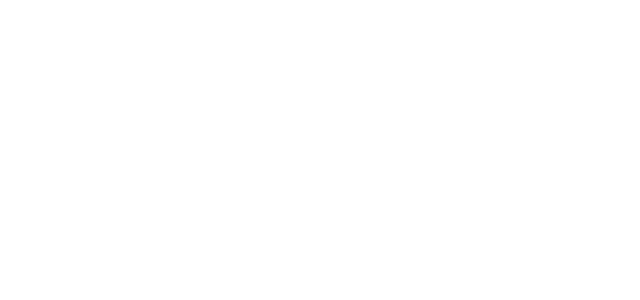
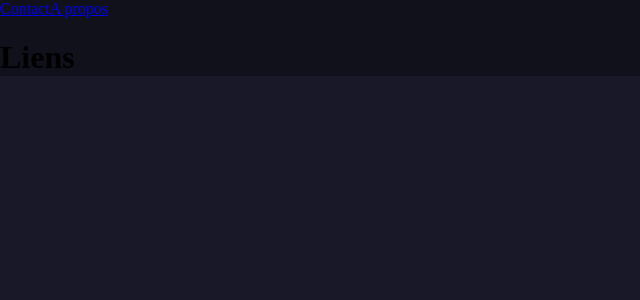
Before and after one commit to Vincent-vst/Sauvetage, a React (Create React App) app in the folder sauvetage-app/: page / in a window 1280 px wide. Before the commit this address had no page. Shown: the top 300 px of the page, without its empty margins (0-640 px from the left). Built offline with nearby package versions, Linux system fonts and the light colour scheme.

Commit message:
Update footer

```diff
--- a/sauvetage-app/src/App.js
+++ b/sauvetage-app/src/App.js
@@ -4,13 +4,14 @@
 import  Articles from './pages/Articles';
 import  Communaute from './pages/Communaute';
 import  Connexion from './pages/Connexion';
+import  Footer from './components/Footer';
 import { BrowserRouter, Routes, Route } from "react-router-dom";
 const App = () => {
   return (
     <div className="App">
       <BrowserRouter>
           <Routes>
-
+            <Route path="/" element={<Footer/>} />
           </Routes>
       </BrowserRouter>
     </div>
--- a/sauvetage-app/src/components/Footer.js
+++ b/sauvetage-app/src/components/Footer.js
@@ -3,12 +3,15 @@
 const Footer = () => {
     return(
         <div className="footer">
-            <NavLink exact activeClassName="active" to="/home">
-                Acceuil
+            <NavLink exact activeClassName="active" to="/Contact">
+                Contact
             </NavLink>
-            <NavLink exact activeClassName="active" to="/erreur">
+            <NavLink exact activeClassName="active" to="/APropos">
                 A propos
             </NavLink>
+            <h1>
+                Liens
+            </h1>
         </div>
     )
 }
--- a/sauvetage-app/src/style/_setting.scss
+++ b/sauvetage-app/src/style/_setting.scss
@@ -3,3 +3,13 @@
 $policeColor : #fbf9fa;
 $frontColor : #303054;
 $frontPanelBgColor: #242440;
+$footerColor : #11111c;
+
+html {
+    background-color: $bgColor;
+
+}
+body {
+    margin: 0;
+    padding: 0;
+}
--- a/sauvetage-app/src/style/components/_footer.scss
+++ b/sauvetage-app/src/style/components/_footer.scss
@@ -1,3 +1,3 @@
 .footer {
-
+    background-color: $footerColor
 }
--- a/sauvetage-app/src/style/index.scss
+++ b/sauvetage-app/src/style/index.scss
@@ -1,8 +1,8 @@
-/*@import "./_setting.scss";
-@import "./components/_actualites.scss";
-@import "./components/_bateau.scss";
+@import "./_setting.scss";
+//@import "./components/_actualites.scss";
+//@import "./components/_bateau.scss";
 @import "./components/_footer.scss";
-@import "./components/_navigation.scss";
-@import "./components/_personne.scss";
-@import "./components/_presentation.scss";
-@import "./components/_sauveteur.scss";*/
+//@import "./components/_navigation.scss";
+//@import "./components/_personne.scss";
+//@import "./components/_presentation.scss";
+//@import "./components/_sauveteur.scss";
```
